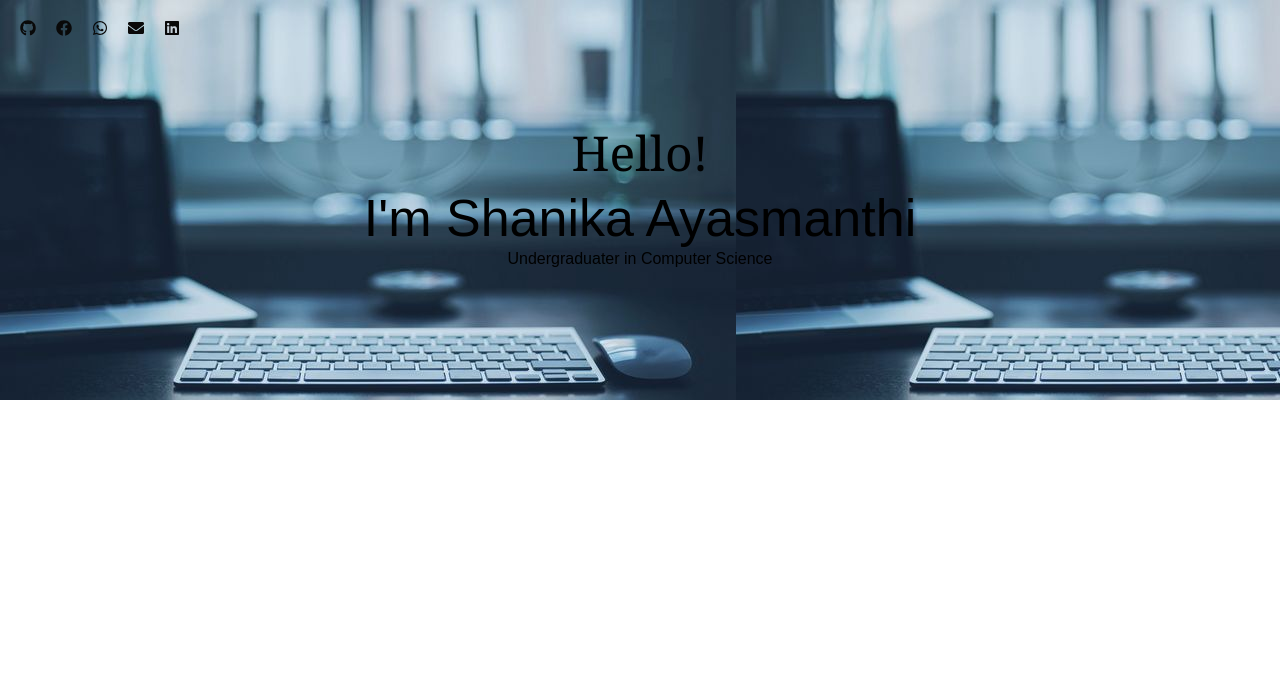
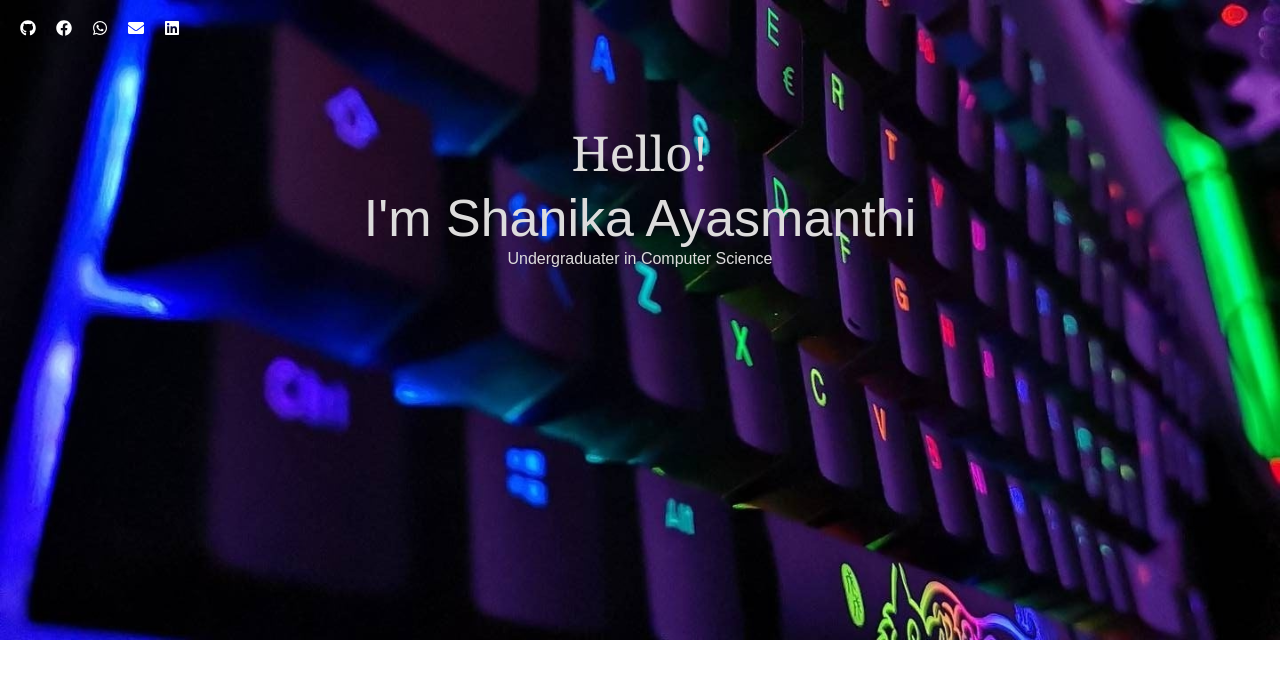
Before and after one commit to shanikaayasmanthi/myweb, a React (Create React App) app: page / in a window 1280 px wide. Shown: the top 678 px of the page. Built offline with nearby package versions, Linux system fonts and the light colour scheme.

Commit message:
do styles on home

```diff
--- a/src/components/Header.jsx
+++ b/src/components/Header.jsx
@@ -1,12 +1,12 @@
 import React from "react";
 import "./header.css";
 import Navbar from "./Navbar";
-import Image from "./background.jpeg";
+import Image from "./back.jpg";
 
 export default function Header() {
   return (
     <div>
-      <div className="main" style={{ backgroundImage: `url(${Image})` }}>
+      <div className="main" style={{ backgroundImage: `url(${Image})`,backgroundRepeat:"no-repeat",backgroundSize:"contain",height:"740px" }}>
         <Navbar />
         <center>
           <div className="description">
--- a/src/components/header.css
+++ b/src/components/header.css
@@ -1,9 +1,10 @@
 .main{
-    background-color: rgb(2, 29, 46);
+    /* background-color: rgb(2, 29, 46); */
     height: 400px;
 }
 .main .description{
     margin-top: 10vh;
+    color: rgb(221, 220, 220);
 }
 
 .main .name{
--- a/src/components/navbar.css
+++ b/src/components/navbar.css
@@ -7,7 +7,7 @@
 
 .icon{
     cursor: pointer;
-    color: rgb(9, 9, 9);
+    color: rgb(255, 255, 255);
 }
 
 .icon:hover{
```
Also changed, not shown: src/components/Background.jsx (added, +12 -0 lines), src/components/back.jpg (added), src/components/bg.jpeg (added).
